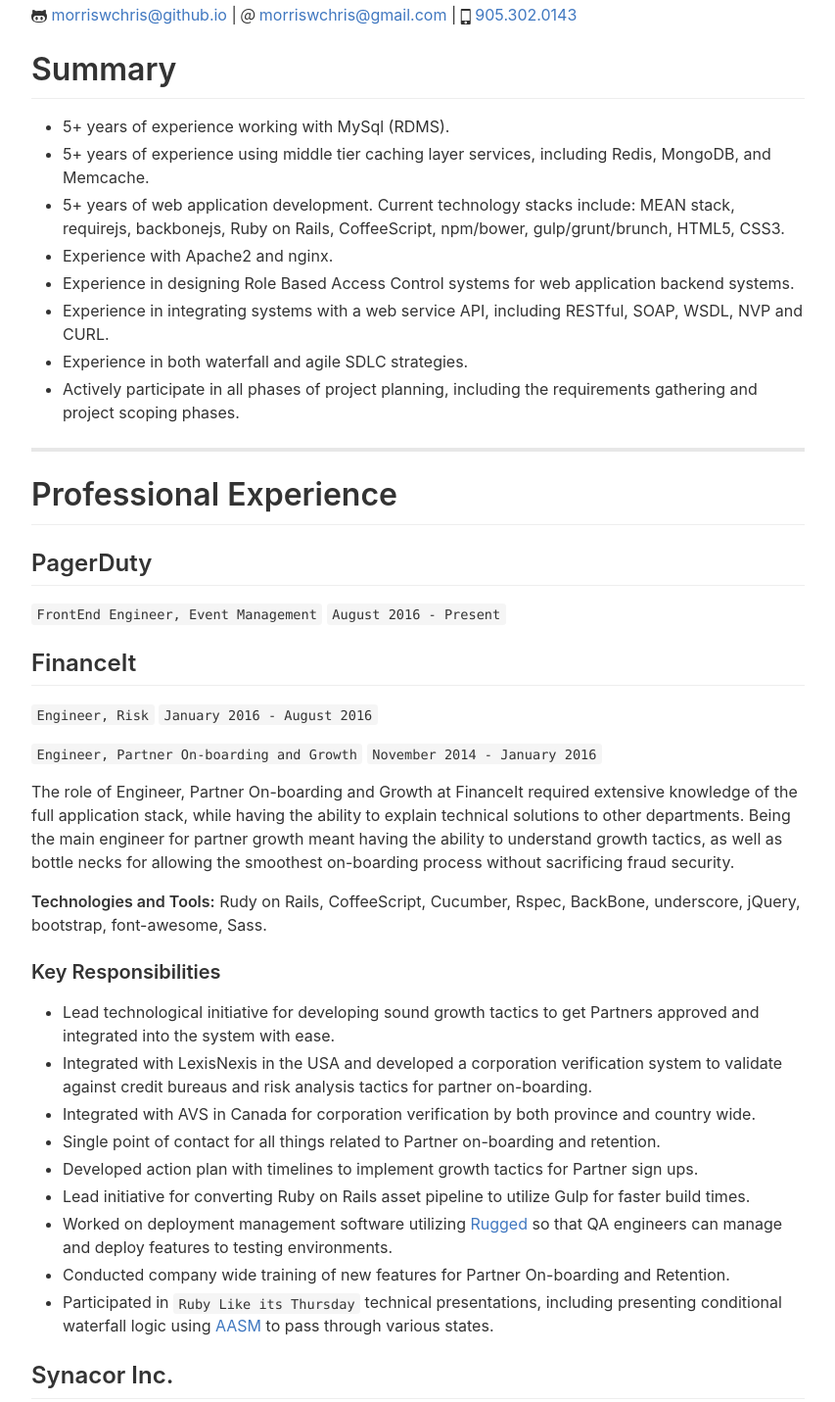
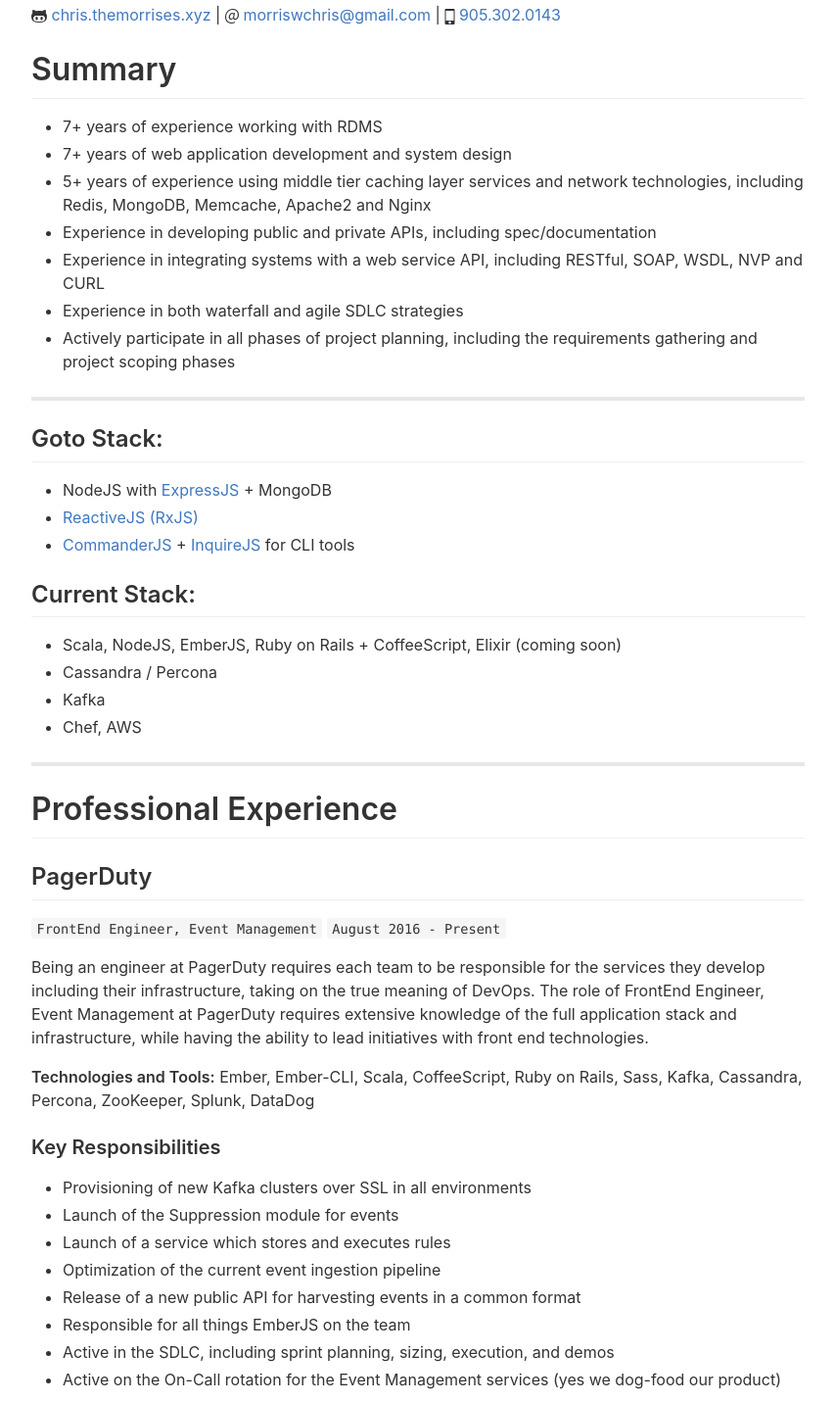
Before and after one commit to morriswchris/resume, a plain HTML site: page index.html in a window 1280 px wide. Shown: the part 156-1587 px from the top of the page at 98% size, without its empty margins (213-1066 px from the left). Drawn offline with Linux system fonts and the light colour scheme; a web font is replaced by a local one.

Commit message:
Update 2017-02-18T17:05:48.210Z

```diff
--- a/css/github-markdown.css
+++ b/css/github-markdown.css
@@ -172,13 +172,6 @@
   overflow: visible;
 }
 
-.markdown-body button:-moz-focusring,
-.markdown-body [type="button"]:-moz-focusring,
-.markdown-body [type="reset"]:-moz-focusring,
-.markdown-body [type="submit"]:-moz-focusring {
-  outline: 1px dotted ButtonText;
-}
-
 .markdown-body [type="checkbox"] {
   box-sizing: border-box;
   padding: 0;
@@ -328,10 +321,6 @@
 .markdown-body input {
   -webkit-font-feature-settings: "liga" 0;
   font-feature-settings: "liga" 0;
-}
-
-.markdown-body .form-select::-ms-expand {
-  opacity: 0;
 }
 
 .markdown-body::before {
@@ -528,8 +517,6 @@
   display: block;
   width: 100%;
   overflow: auto;
-  word-break: normal;
-  word-break: keep-all;
 }
 
 .markdown-body table th {
--- a/index.html
+++ b/index.html
@@ -30,32 +30,58 @@
   <body class="markdown-body">
     <h1 id="christopher-morris">Christopher Morris</h1>
 <h2 id="senior-code-monkey">Senior Code Monkey</h2>
-<p><span class="octicon octicon-octoface"></span> <a href="http://morriswchris.github.io">morriswchris@github.io</a> |
+<p><span class="octicon octicon-octoface"></span> <a href="http://chris.themorrises.xyz">chris.themorrises.xyz</a> |
 <span class="octicon octicon-mention"></span> <a href="mailto:morriswchris@gmail.com">morriswchris@gmail.com</a> |
 <span class="octicon octicon-device-mobile"></span> <a href="tel:905-302-0143">905.302.0143</a></p>
 <h1 id="summary">Summary</h1>
 <ul>
-<li>5+ years of experience working with MySql (RDMS).</li>
-<li>5+ years of experience using middle tier caching layer services, including Redis, MongoDB, and Memcache.</li>
-<li>5+ years of web application development. Current technology stacks include: MEAN stack, requirejs, backbonejs, Ruby on Rails, CoffeeScript, npm/bower, gulp/grunt/brunch, HTML5, CSS3.</li>
-<li>Experience with Apache2 and nginx.</li>
-<li>Experience in designing Role Based Access Control systems for web application backend systems.</li>
-<li>Experience in integrating systems with a web service API, including RESTful, SOAP, WSDL, NVP and CURL.</li>
-<li>Experience in both waterfall and agile SDLC strategies.</li>
-<li>Actively participate in all phases of project planning, including the requirements gathering and project scoping phases.</li>
+<li>7+ years of experience working with RDMS</li>
+<li>7+ years of web application development and system design</li>
+<li>5+ years of experience using middle tier caching layer services and network technologies, including Redis, MongoDB, Memcache, Apache2 and Nginx</li>
+<li>Experience in developing public and private APIs, including spec/documentation</li>
+<li>Experience in integrating systems with a web service API, including RESTful, SOAP, WSDL, NVP and CURL</li>
+<li>Experience in both waterfall and agile SDLC strategies</li>
+<li>Actively participate in all phases of project planning, including the requirements gathering and project scoping phases</li>
+</ul>
+<hr>
+<h2 id="goto-stack-">Goto Stack:</h2>
+<ul>
+<li>NodeJS with <a href="http://expressjs.com/">ExpressJS</a> + MongoDB</li>
+<li><a href="https://github.com/Reactive-Extensions/RxJS">ReactiveJS (RxJS)</a></li>
+<li><a href="https://github.com/tj/commander.js/">CommanderJS</a> + <a href="https://github.com/SBoudrias/Inquirer.js/">InquireJS</a> for CLI tools</li>
+</ul>
+<h2 id="current-stack-">Current Stack:</h2>
+<ul>
+<li>Scala, NodeJS, EmberJS, Ruby on Rails + CoffeeScript, Elixir (coming soon)</li>
+<li>Cassandra / Percona</li>
+<li>Kafka</li>
+<li>Chef, AWS</li>
 </ul>
 <hr>
 <h1 id="professional-experience">Professional Experience</h1>
 <h2 id="pagerduty">PagerDuty</h2>
 <p><code>FrontEnd Engineer, Event Management</code>
 <code>August 2016 - Present</code></p>
+<p>Being an engineer at PagerDuty requires each team to be responsible for the services they develop including their infrastructure, taking on the true meaning of DevOps. The role of FrontEnd Engineer, Event Management at PagerDuty requires extensive knowledge of the full application stack and infrastructure, while having the ability to lead initiatives with front end technologies.</p>
+<p><strong>Technologies and Tools:</strong> Ember, Ember-CLI, Scala, CoffeeScript, Ruby on Rails, Sass, Kafka, Cassandra, Percona, ZooKeeper, Splunk, DataDog</p>
+<h3 id="key-responsibilities">Key Responsibilities</h3>
+<ul>
+<li>Provisioning of new Kafka clusters over SSL in all environments</li>
+<li>Launch of the Suppression module for events</li>
+<li>Launch of a service which stores and executes rules</li>
+<li>Optimization of the current event ingestion pipeline</li>
+<li>Release of a new public API for harvesting events in a common format</li>
+<li>Responsible for all things EmberJS on the team</li>
+<li>Active in the SDLC, including sprint planning, sizing, execution, and demos</li>
+<li>Active on the On-Call rotation for the Event Management services (yes we dog-food our product)</li>
+</ul>
 <h2 id="financeit">FinanceIt</h2>
 <p><code>Engineer, Risk</code>
 <code>January 2016 - August 2016</code></p>
 <p><code>Engineer, Partner On-boarding and Growth</code>
 <code>November 2014 - January 2016</code></p>
 <p>The role of Engineer, Partner On-boarding and Growth at FinanceIt required extensive knowledge of the full application stack, while having the ability to explain technical solutions to other departments. Being the main engineer for partner growth meant having the ability to understand growth tactics, as well as bottle necks for allowing the smoothest on-boarding process without sacrificing fraud security.</p>
-<p><strong>Technologies and Tools:</strong> Rudy on Rails, CoffeeScript, Cucumber, Rspec, BackBone, underscore, jQuery, bootstrap, font-awesome, Sass.</p>
+<p><strong>Technologies and Tools:</strong> Ruby on Rails, CoffeeScript, Cucumber, Rspec, BackBone, underscore, jQuery, bootstrap, font-awesome, Sass.</p>
 <h3 id="key-responsibilities">Key Responsibilities</h3>
 <ul>
 <li>Lead technological initiative for developing sound growth tactics to get Partners approved and integrated into the system with ease.</li>
@@ -160,6 +186,10 @@
 <hr>
 <h2 id="projects-of-interest">Projects of Interest</h2>
 <ul>
+<li><a href="http://github.com/morriswchris/nindle">Nindle - Send periodicals to kindle</a></li>
+<li><a href="http://github.com/morriswchris/contributin">Contributin - Public GitHub contributing made easy</a></li>
+<li><a href="http://github.com/morriswchris/texter">Texter - Text editor in Chrome</a></li>
+<li><a href="http://github.com/morriswchris/resume">resume - Markdown to GitHub site</a></li>
 <li><a href="http://github.com/morriswchris/swamp-water">Swamp Water - Static site generator</a></li>
 <li><a href="http://github.com/morriswchris/brunch-with-backbacon">Brunch with backbacon</a></li>
 <li><a href="http://github.com/morriswchris/brunch-with-jarvis">Brunch with Jarvis</a></li>
@@ -177,19 +207,19 @@
 <h1 id="additional-technology-skills">Additional Technology Skills</h1>
 <p><strong>Technology / Framework / Programming Language</strong></p>
 <ul>
-<li>JavaScript, NodeJS, Underscore.js, BackBone.js, Twitter Bootstrap, Grunt, NPM, Bower, PHP5 MVC, AJAX, jQuery, WebServices, CodeIgniter, CI Sparks, DBForge, RESTful Services, SOAP, JSON, XML, HTML5, CSS3, Java, JDBC, JSP, meteor.js, handlebars.js, Underscore.php, NVP, ASP.NET.</li>
+<li>JavaScript, NodeJS, Underscore.js, BackBone.js, EmberJS, RxJS, Scala, Kafka, Twitter Bootstrap, Gulp, Grunt, NPM, Bower, PHP5 MVC, AJAX, jQuery, WebServices, CodeIgniter, CI Sparks, DBForge, RESTful Services, SOAP, JSON, XML, HTML5, CSS3, Java, JDBC, JSP, meteor.js, handlebars.js, Underscore.php, NVP, ASP.NET.</li>
 </ul>
 <p><strong>DBMS / Data Storge</strong></p>
 <ul>
-<li>MySql, MS Access, Redis, Memcache, MongoDB, Deployd.</li>
+<li>MySql, MS Access, Cassandra, Percona, Redis, Memcache, MongoDB, Deployd.</li>
 </ul>
 <p><strong>Tool / Environment</strong></p>
 <ul>
-<li>Linux, LAMP, Mac OSX, MAMP, xdebug, phpmyadmin, Atom.io, netbeans, sublime text 2, VIM, GIT, Github, BitBucket, Stash, JIRA, ExactTarget, Make, Firebug, McAfee PCI, MS Visual Studio, Adobe PhotoShop.</li>
+<li>Linux, LAMP, Mac OSX, MAMP, Amazon AWS, Amazon Lambda, Chef, xdebug, phpmyadmin, Atom.io, netbeans, sublime text 2, VIM, GIT, Github, BitBucket, Stash, JIRA, ExactTarget, Make, Firebug, McAfee PCI, MS Visual Studio, Adobe PhotoShop.</li>
 </ul>
 <p><strong>Architecture / Solutioning / Design</strong></p>
 <ul>
-<li>Client/Server architecture, N-Tier architecture, Service Oriented Architecture (SOA) solutions,
+<li>Client/Server architecture, N-Tier architecture, Distributed Systems, Service Oriented Architecture (SOA) solutions,
 Software as a Service (SaaS).</li>
 </ul>
 <p><strong>Modeling / Design</strong></p>
@@ -198,7 +228,7 @@
 </ul>
 <p><strong>Process / Methodology / Project Management</strong></p>
 <ul>
-<li>Agile Methodology, Extreme Programming (XP), Scrum, Kanban, JIRA, Capacity planning, Project planning, Risk assessment, Quality control and assurance.</li>
+<li>Agile Methodology, Extreme Programming (XP), Scrum, Kanban, Pair Programming, JIRA, Capacity planning, Project planning, Risk assessment, Quality control and assurance.</li>
 </ul>
 
     <div class="love-footer">
```
